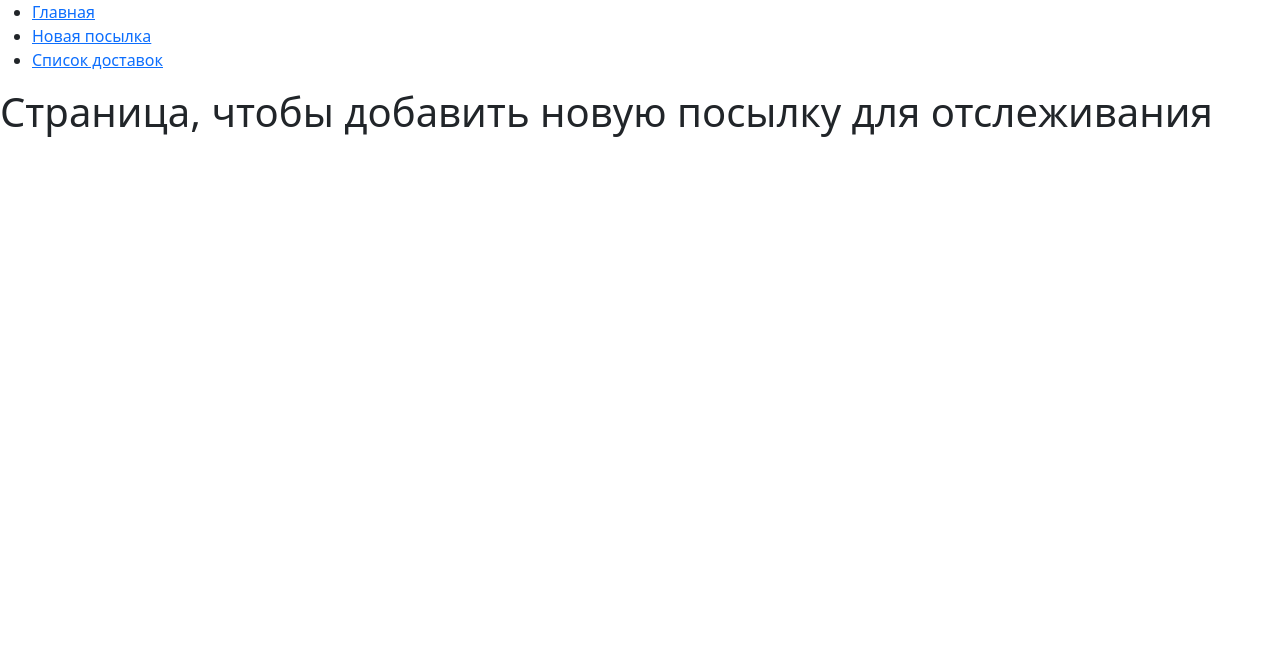
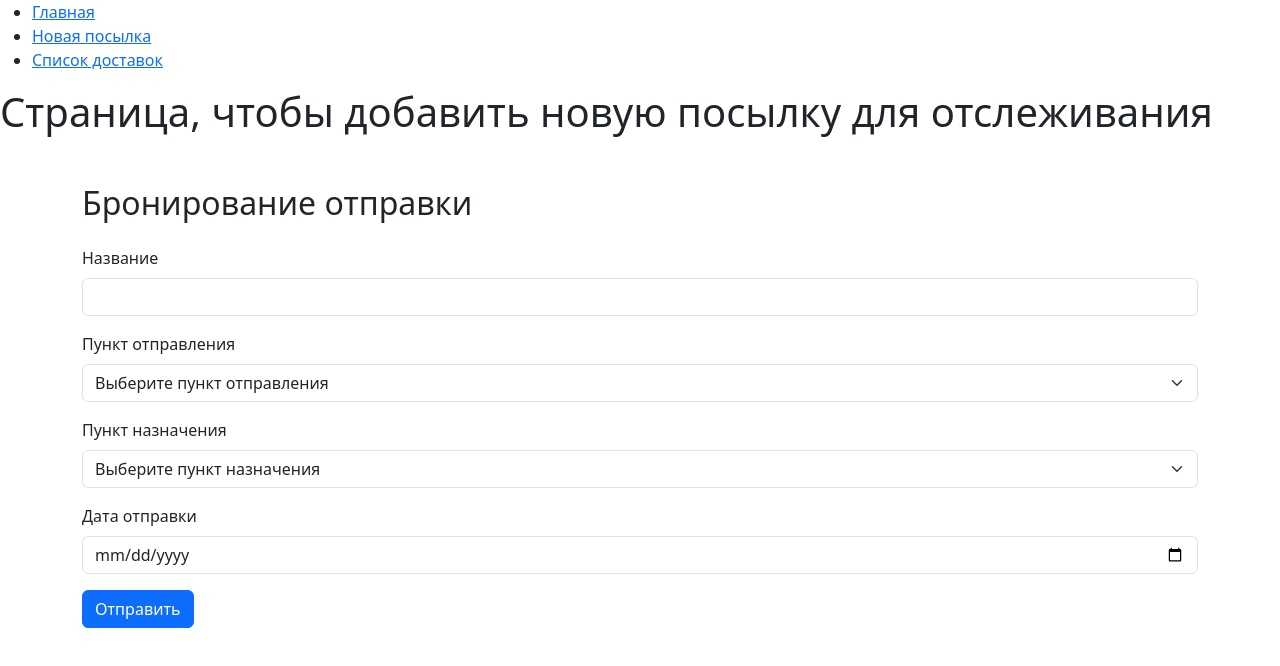
Before and after one commit to DariaSch167/ftek_test-task, a React (Create React App) app: page /new_item in a window 1280 px wide. Shown: the top 666 px of the page. Built offline with nearby package versions, Linux system fonts and the light colour scheme.

Commit message:
add: min form component

```diff
--- /dev/null
+++ b/src/components/NewItemForm.jsx
@@ -0,0 +1,129 @@
+import React, { useState } from "react";
+import "bootstrap/dist/css/bootstrap.min.css";
+
+const BookingForm = () => {
+  const [formData, setFormData] = useState({
+    title: "",
+    departure: "",
+    destination: "",
+    date: "",
+  });
+
+  const [errors, setErrors] = useState({});
+
+  const handleChange = (e) => {
+    const { name, value } = e.target;
+    setFormData({
+      ...formData,
+      [name]: value,
+    });
+  };
+
+  const handleSubmit = (e) => {
+    e.preventDefault();
+
+    const newErrors = {};
+
+    if (!formData.title.trim()) newErrors.title = "Название обязательно";
+    if (!formData.departure)
+      newErrors.departure = "Пункт отправления обязателен";
+    if (!formData.destination)
+      newErrors.destination = "Пункт назначения обязателен";
+    if (!formData.date) newErrors.date = "Дата отправки обязательна";
+
+    setErrors(newErrors);
+
+    if (Object.keys(newErrors).length === 0) {
+      console.log("Form submitted successfully", formData);
+      alert("Форма успешно отправлена!");
+    }
+  };
+
+  return (
+    <div className="container mt-5">
+      <h2 className="mb-4">Бронирование отправки</h2>
+      <form onSubmit={handleSubmit}>
+        <div className="mb-3">
+          <label htmlFor="title" className="form-label">
+            Название
+          </label>
+          <input
+            type="text"
+            className={`form-control ${errors.title ? "is-invalid" : ""}`}
+            id="title"
+            name="title"
+            value={formData.title}
+            onChange={handleChange}
+          />
+          {errors.title && (
+            <div className="invalid-feedback">{errors.title}</div>
+          )}
+        </div>
+
+        <div className="mb-3">
+          <label htmlFor="departure" className="form-label">
+            Пункт отправления
+          </label>
+          <select
+            className={`form-select ${errors.departure ? "is-invalid" : ""}`}
+            id="departure"
+            name="departure"
+            value={formData.departure}
+            onChange={handleChange}>
+            <option value="">Выберите пункт отправления</option>
+            <option value="Москва">Москва</option>
+            <option value="Санкт-Петербург">Санкт-Петербург</option>
+            <option value="Новосибирск">Новосибирск</option>
+            <option value="Тюмень">Тюмень</option>
+            <option value="Екатеринбург">Екатеринбург</option>
+            <option value="Другое">Другое</option>
+          </select>
+          {errors.departure && (
+            <div className="invalid-feedback">{errors.departure}</div>
+          )}
+        </div>
+
+        <div className="mb-3">
+          <label htmlFor="destination" className="form-label">
+            Пункт назначения
+          </label>
+          <select
+            className={`form-select ${errors.destination ? "is-invalid" : ""}`}
+            id="destination"
+            name="destination"
+            value={formData.destination}
+            onChange={handleChange}>
+            <option value="">Выберите пункт назначения</option>
+            <option value="Луганск">Луганск</option>
+            <option value="Донецк">Донецк</option>
+            <option value="Свердловск">Свердловск</option>
+          </select>
+          {errors.destination && (
+            <div className="invalid-feedback">{errors.destination}</div>
+          )}
+        </div>
+
+        <div className="mb-3">
+          <label htmlFor="date" className="form-label">
+            Дата отправки
+          </label>
+          <input
+            type="date"
+            className={`form-control ${errors.date ? "is-invalid" : ""}`}
+            id="date"
+            name="date"
+            value={formData.date}
+            onChange={handleChange}
+          />
+          {errors.date && <div className="invalid-feedback">{errors.date}</div>}
+        </div>
+
+        <button type="submit" className="btn btn-primary">
+          Отправить
+        </button>
+      </form>
+    </div>
+  );
+};
+
+export default BookingForm;
--- a/src/pages/NewItem.jsx
+++ b/src/pages/NewItem.jsx
@@ -1,7 +1,13 @@
 import React from "react";
+import NewItemForm from "../components/NewItemForm";
 
 const NewItem = () => {
-  return <h1>Страница, чтобы добавить новую посылку для отслеживания</h1>;
+  return (
+    <>
+      <h1>Страница, чтобы добавить новую посылку для отслеживания</h1>
+      <NewItemForm />
+    </>
+  );
 };
 
 export default NewItem;
```
